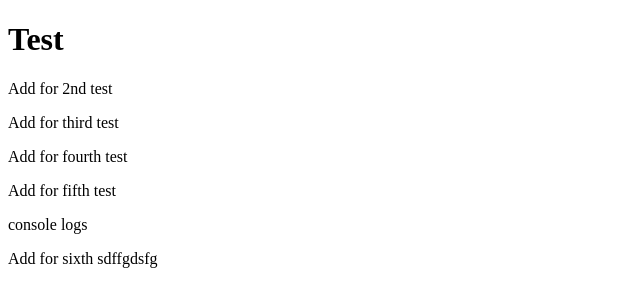
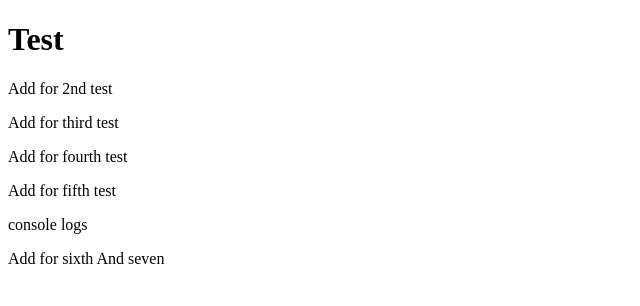
Before and after one commit to paulg44/auto-article-creator, a website: page index.html in a window 1280 px wide. Shown: the full height of the page, 0-640 px from the left. Drawn offline with Linux system fonts and the light colour scheme.

Commit message:
last one for tonight...maybe

```diff
--- a/index.html
+++ b/index.html
@@ -12,6 +12,6 @@
     <p>Add for fourth test</p>
     <p>Add for fifth test</p>
     <p>console logs</p>
-    <p>Add for sixth sdffgdsfg</p>
+    <p>Add for sixth And seven</p>
   </body>
 </html>
```
